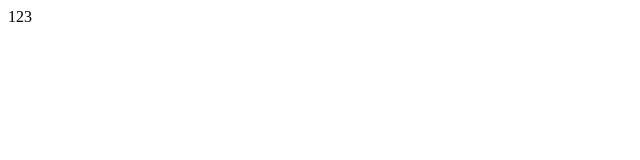
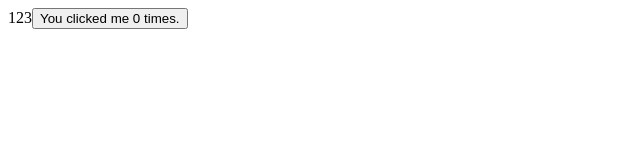
Before and after one commit to Enzo1994/vue-source-code-comments, a plain HTML site: page index.html in a window 1280 px wide. Shown: the whole page, without its empty margins (0-640 px from the left). Drawn offline with Linux system fonts and the light colour scheme.

Commit message:
add a component

```diff
--- a/index.html
+++ b/index.html
@@ -1,22 +1,34 @@
 <!DOCTYPE html>
 <html lang="en">
-<head>
-    <meta charset="UTF-8">
-    <meta name="viewport" content="width=device-width, initial-scale=1.0">
+  <head>
+    <meta charset="UTF-8" />
+    <meta name="viewport" content="width=device-width, initial-scale=1.0" />
     <title>Document</title>
-</head>
-<body>
+  </head>
+  <body>
     <div id="app"></div>
     <div id="app2"></div>
     <script src="./vue.js"></script>
     <script>
-        const vm = new Vue({
-            template:'<div>{{abc}}</div>',
-            el:"#app",
-            data:{
-                abc:123
-            }
-        })
+      var Comp = Vue.component("button-counter", {
+        data: function () {
+          return {
+            count: 0,
+          };
+        },
+        template:
+          '<button v-on:click="count++">You clicked me {{ count }} times.</button>',
+      });
+      const vm = new Vue({
+        template: "<div>{{abc}}<Comp /></div>",
+        el: "#app",
+        data: {
+          abc: 123,
+        },
+        components: {
+            Comp
+        },
+      });
     </script>
-</body>
+  </body>
 </html>
```
